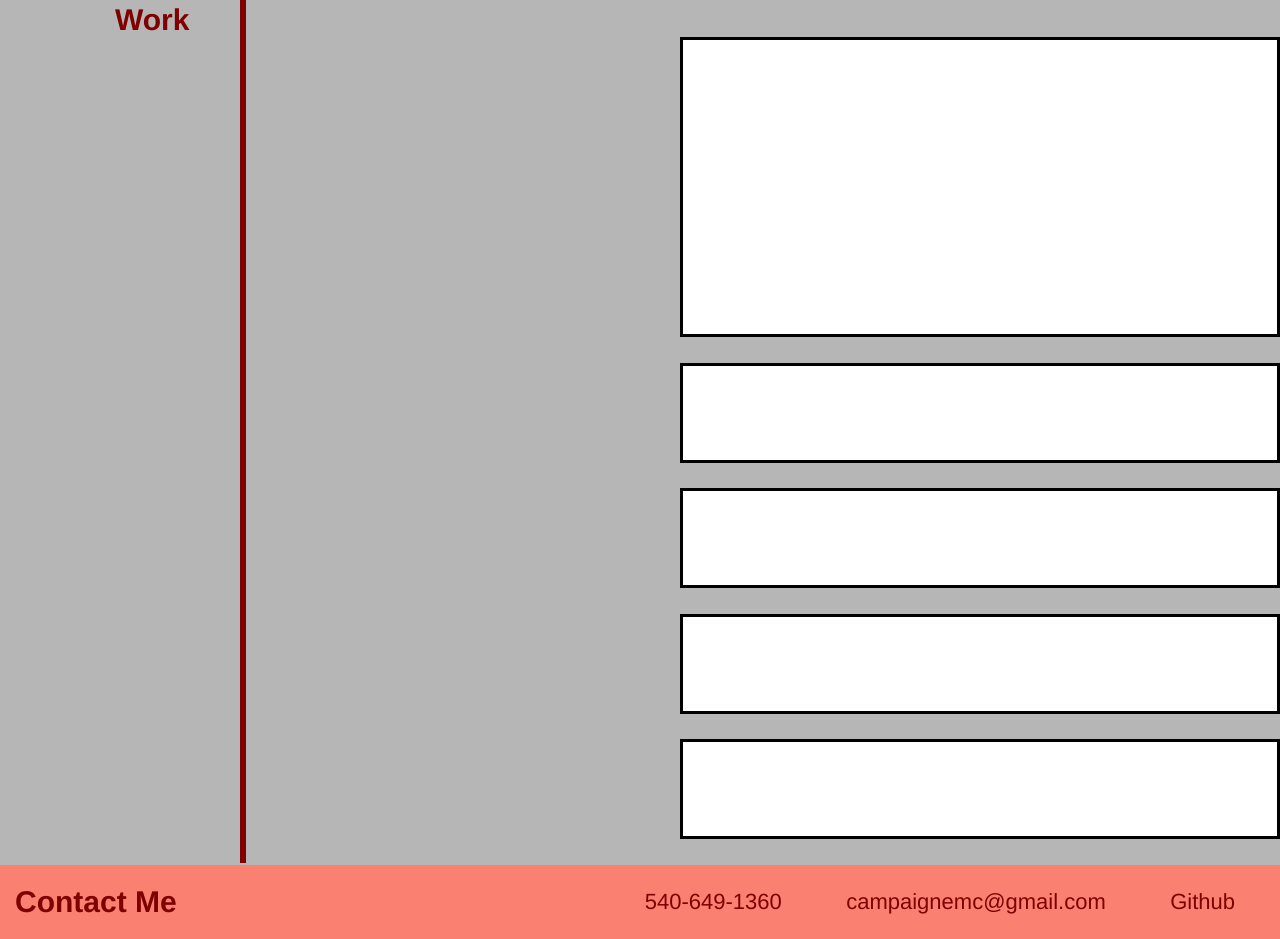
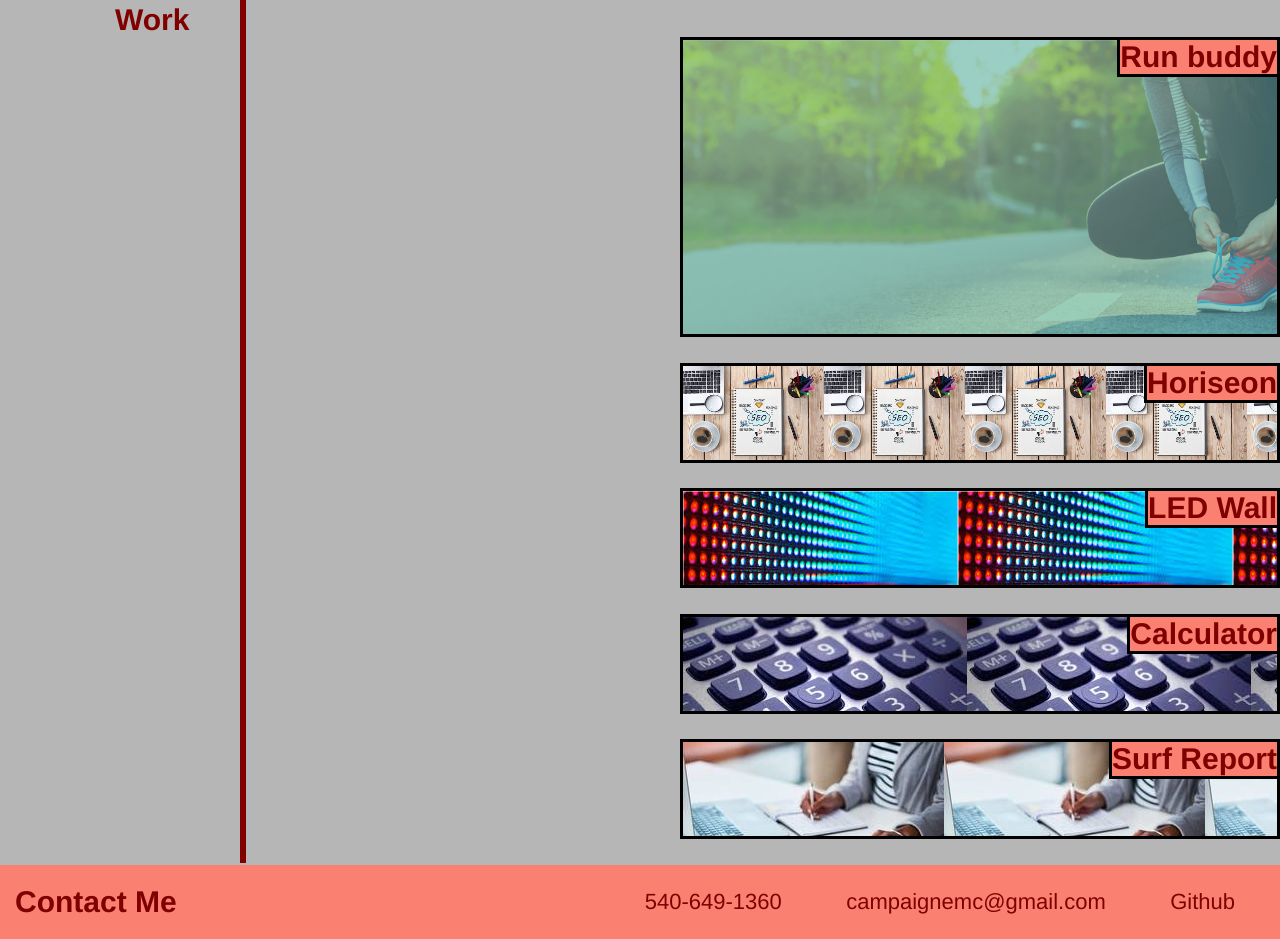
Before and after one commit to chriscampaigne/Portfolio, a plain HTML site: page index.html in a window 1280 px wide. Shown: the part 322-1261 px from the top of the page. Drawn offline with Linux system fonts and the light colour scheme.

Commit message:
added text to flexboxes

```diff
--- a/index.html
+++ b/index.html
@@ -47,17 +47,31 @@
         <div class="vl"></div>
 
     <!--Work Section-->
-
+    <section>
       <h2 class="work">Work</h2>
       <div class="flexbox-container">
         <div class="flexbox-item flexbox-item1"></div>
+        <h2>Run buddy</h2>
+        </div>
+      <div class="flexbox-container">
         <div class="flexbox-item flexbox-item2"></div>
+        <h2>Horiseon</h2>
+        </div>
+      <div class="flexbox-container">
         <div class="flexbox-item flexbox-item3"></div>
+        <h2>LED Wall</h2>
+      </div>
+      <div class="flexbox-container">
         <div class="flexbox-item flexbox-item4"></div>
+        <h2>Calculator</h2>
+      </div>
+      <div class="flexbox-container">
         <div class="flexbox-item flexbox-item5"></div>
+        <h2>Surf Report</h2>
+      </div>
     </div>
     <div class="v2"></div>
-
+    </section>
     <!--Footer-->
     <footer>
         <h2>Contact Me</h2>
--- a/style.css
+++ b/style.css
@@ -111,37 +111,53 @@ header nav {
     margin-bottom: 2%;
     border: 3px solid black;
     background-color: white;
+    background-size: cover;
 
   }
 
   .flexbox-item1{
     min-height: 300px;
     min-width: 600px;
+    background-image: url(../portfolio/assets/images/hero-bg.jpg);
+
 
   }
+
 
   .flexbox-item2 {
     min-height: 100px;
     min-width: 600px;
+    background-image: url(../portfolio/assets/images/horiseon.jpg);
+    background-size: contain;
 
   }
 
   .flexbox-item3 {
     min-height: 100px;
     min-width: 600px;
+    background-image: url(../portfolio/assets/images/ledwall.jpg);
+    background-size: auto;
   }
 
   .flexbox-item4 {
     min-height: 100px;
     min-width: 600px;
-
+    background-image: url(../portfolio/assets/images/calculator.jpg);
+    background-size: auto;
   }
 
   .flexbox-item5 {
     min-height: 100px;
     min-width: 600px;
+    background-image: url(../portfolio/assets/images/surf\ report.jpg);
+    background-size: auto;
   }
 
+  .flexbox-container h2 {
+    position:absolute;
+    background-color: salmon;
+    border: 3px solid black;
+  }
 /* Bottom right text */
 .text-block {
   position: absolute;
```
Also changed, not shown: assets/images/calculator.jpg (added), assets/images/horiseon.jpg (added), assets/images/horiseonimg.jpg (added), assets/images/ledwall.jpg (added), assets/images/surf report.jpg (added). Lines whose indentation alone changed are shown as unchanged.
